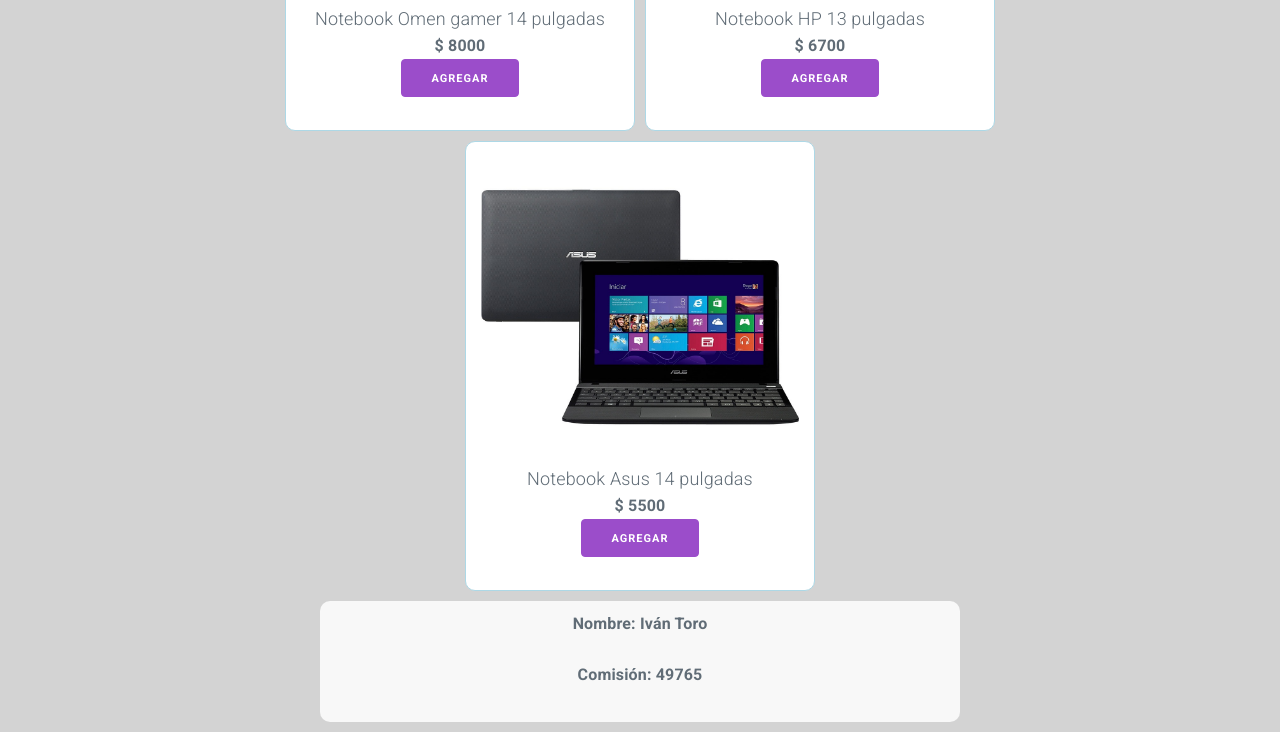
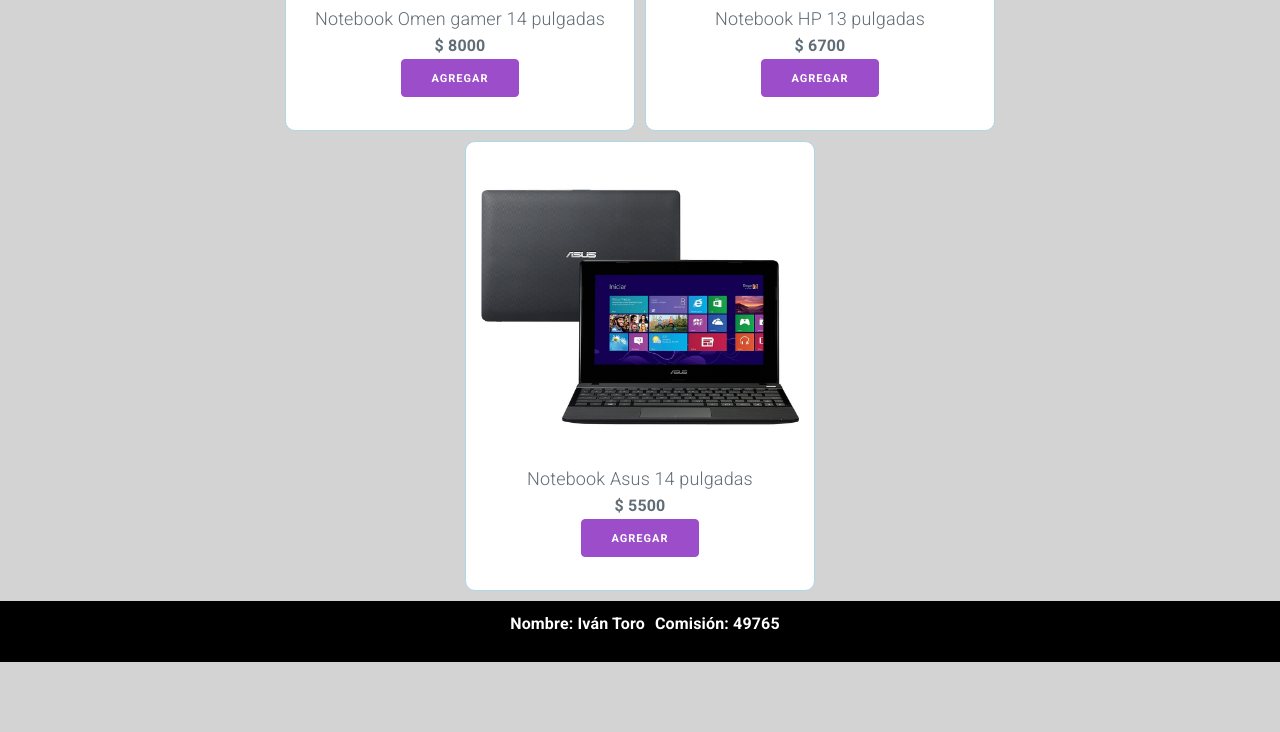
Before and after one commit to Spctr0pro/Javascript, a plain HTML site: page index.html in a window 1280 px wide. Shown: the part 3189-3921 px from the top of the page. After the commit the page ends 3851 px from the top, so only its background shows below. Drawn offline with nearby package versions, Linux system fonts and the light colour scheme.

Commit message:
Ajustes estilos

```diff
--- a/css/styles.css
+++ b/css/styles.css
@@ -73,6 +73,10 @@ div.header input {
 
 div.carrito span {
     font-weight: 700;
+}
+
+.toastify-css{
+    font-size: 15px;
 }
 
 .container {
@@ -229,14 +233,21 @@ button:hover {
 
 /* FOOTER */
 footer {
-    margin: 0 auto;
-    max-width: 50%;
-    background-color: rgb(248, 248, 248);
+    display: flex;
+    flex-direction: row;
+    justify-content: center;
+    background-color: black;
     font-weight: 700;
-    padding: 10px;
-    border-radius: 10px;
-    margin-bottom: 10px;
-    text-align: center;
+}
+
+footer div{
+    padding-left: 10px;
+    padding-bottom: 0px;
+    padding-top: 10px;
+}
+
+footer div{
+    color: white;
 }
 
 /*! FIN FOOTER */
@@ -385,6 +396,10 @@ footer {
         width: 150px;
         padding: 0px;
     }
+
+    .toastify-css{
+        font-size: 8px;
+    }
 }
 
 @media screen and (max-width: 380px) {
--- a/js/main.js
+++ b/js/main.js
@@ -217,9 +217,10 @@ function activarClickEnBotones() {
                 gravity: "bottom", // `top` or `bottom`
                 position: "right", // `left`, `center` or `right`
                 stopOnFocus: false, // Prevents dismissing of toast on hover
+                className: "toastify-css",
                 style: {
                     background: "green",
-                },
+                  },
                 // onClick: function(){} // Callback after click
             }).showToast();
             GuardaCarrito();
@@ -266,6 +267,9 @@ btnComprarCarrito.addEventListener("click", () => {
             swal("Felicidades tú compra se ha efectuado con exito!", {
                 icon: "success",
             });
+            localStorage.removeItem("MiCarrito")
+            carrito = JSON.parse(localStorage.getItem("MiCarrito")) || []
+            cargaArrayProductos(urlProductos, 'productos')
         }
     });
 })
```
